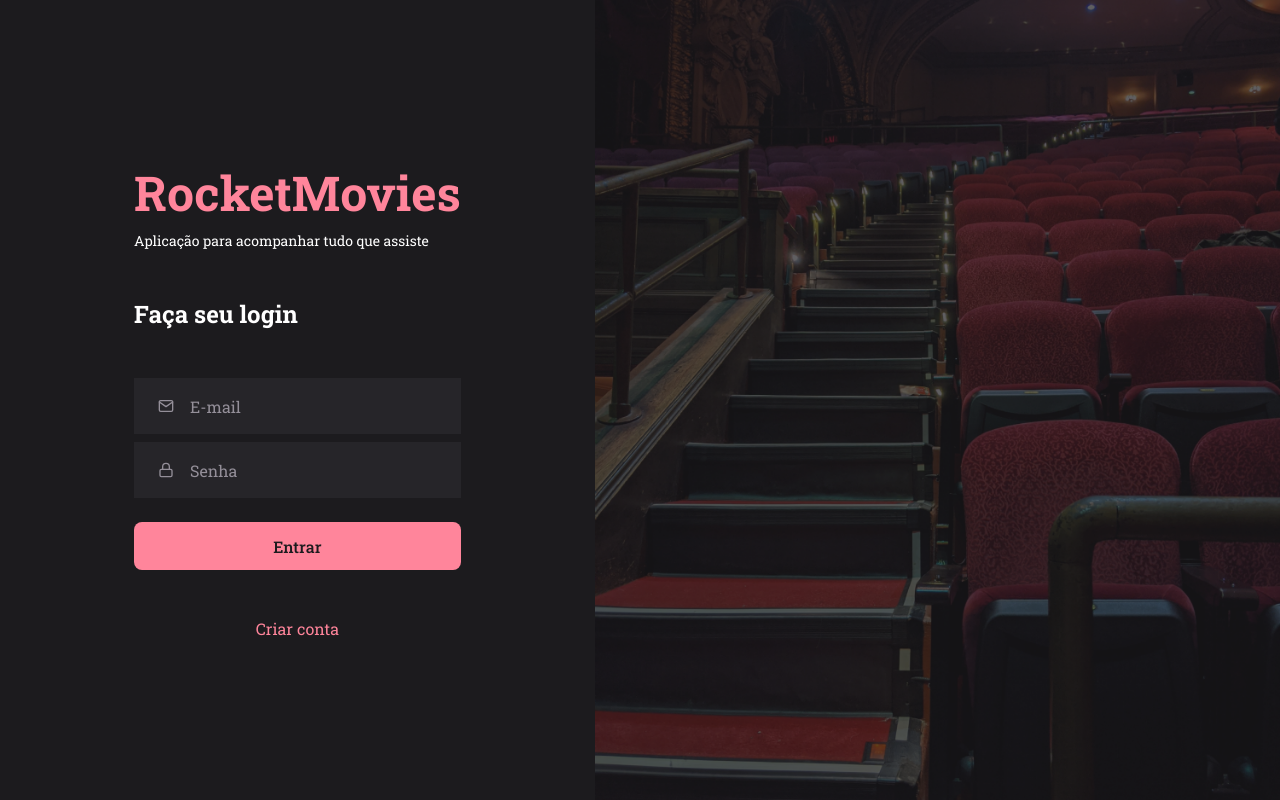
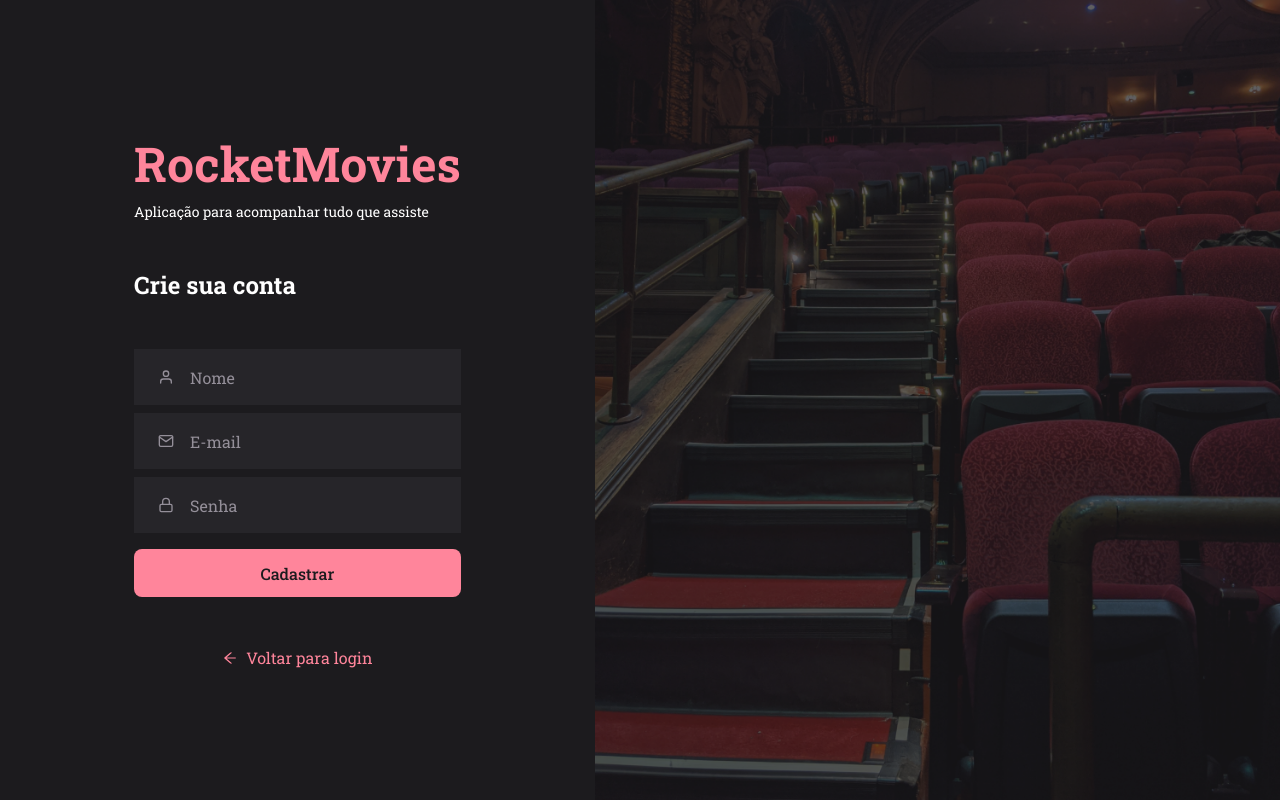
Before and after one commit to williangomesdev/Explorer-Stage09-Desafio-Rocketmovies-Frontend, a React (Vite) app: page / in a window 1280 px wide. Built offline with nearby package versions, Linux system fonts and the light colour scheme.

Commit message:
página SignUp

```diff
--- a/src/main.jsx
+++ b/src/main.jsx
@@ -6,13 +6,14 @@ import theme from './styles/theme'
 import { App } from './App'
 import { Home } from './pages/Home'
 import { SignIn } from './pages/SignIn'
+import { SignUp } from './pages/SignUp'
 
 
 ReactDOM.createRoot(document.getElementById('root')).render(
   <React.StrictMode>
     <ThemeProvider theme={theme}>
       <GlobalStyles />
-      <SignIn />
+      <SignUp />
     </ThemeProvider>
   </React.StrictMode>
 )
--- /dev/null
+++ b/src/pages/SignUp/index.jsx
@@ -0,0 +1,26 @@
+import { FiLogIn, FiMail, FiLock, FiUser} from 'react-icons/fi'
+import { AiOutlineArrowLeft } from "react-icons/ai";
+import { Input } from "../../components/Input";
+import { Button } from '../../components/Button'
+import { ButtonText } from '../../components/ButtonText'
+import { Container, Form, Background } from "./styles";
+
+export function SignUp() {
+    return (
+        <Container>
+            <Form>
+                <h1>RocketMovies</h1>
+                <p>Aplicação para acompanhar tudo que assiste</p>
+                <h2>Crie sua conta</h2>
+                <Input placeholder="Nome" type="text" icon={FiUser} />
+                <Input placeholder="E-mail" type="text" icon={FiMail} />
+                <Input placeholder="Senha" type="password" icon={FiLock} />
+                <Button title="Cadastrar" />
+                <div className='buttonText'>
+                <AiOutlineArrowLeft /><ButtonText title="Voltar para login" />
+                </div>
+            </Form>
+            <Background />
+        </Container>
+    )
+}
--- /dev/null
+++ b/src/pages/SignUp/styles.js
@@ -0,0 +1,57 @@
+import styled from "styled-components";
+import background from "../../assets/background.png";
+
+export const Container = styled.div`
+  height: 100vh;
+  display: flex;
+  align-items: stretch;
+`;
+
+export const Form = styled.form`
+  padding: 0 8.375rem;
+  display: flex;
+  gap: 0.5rem;
+  flex-direction: column;
+  justify-content: center;
+  align-items: flex-start;
+
+  h1 {
+    font-size: 3rem;
+    line-height: 3.9375rem;
+    color: ${({ theme }) => theme.COLORS.ROSE};
+  }
+
+  P {
+    font-size: 14px;
+    line-height: 18px;
+    text-align: left;
+  }
+
+  h2 {
+    padding-block: calc(3rem - 0.5rem);
+  }
+
+  button:nth-child(7) {
+    margin-top: calc(1rem - 0.5rem);
+  }
+
+  .buttonText {
+    margin-inline: auto;
+    margin-top: 2.625rem;
+
+    display: flex;
+    flex-direction: row;
+    align-items: center;
+    gap: 0.5rem;
+
+    > svg {
+      color: ${({ theme }) => theme.COLORS.ROSE};
+    }
+  }
+`;
+
+export const Background = styled.div`
+  flex: 1;
+  background: url(${background}) no-repeat center center;
+  background-size: cover;
+`;
```
